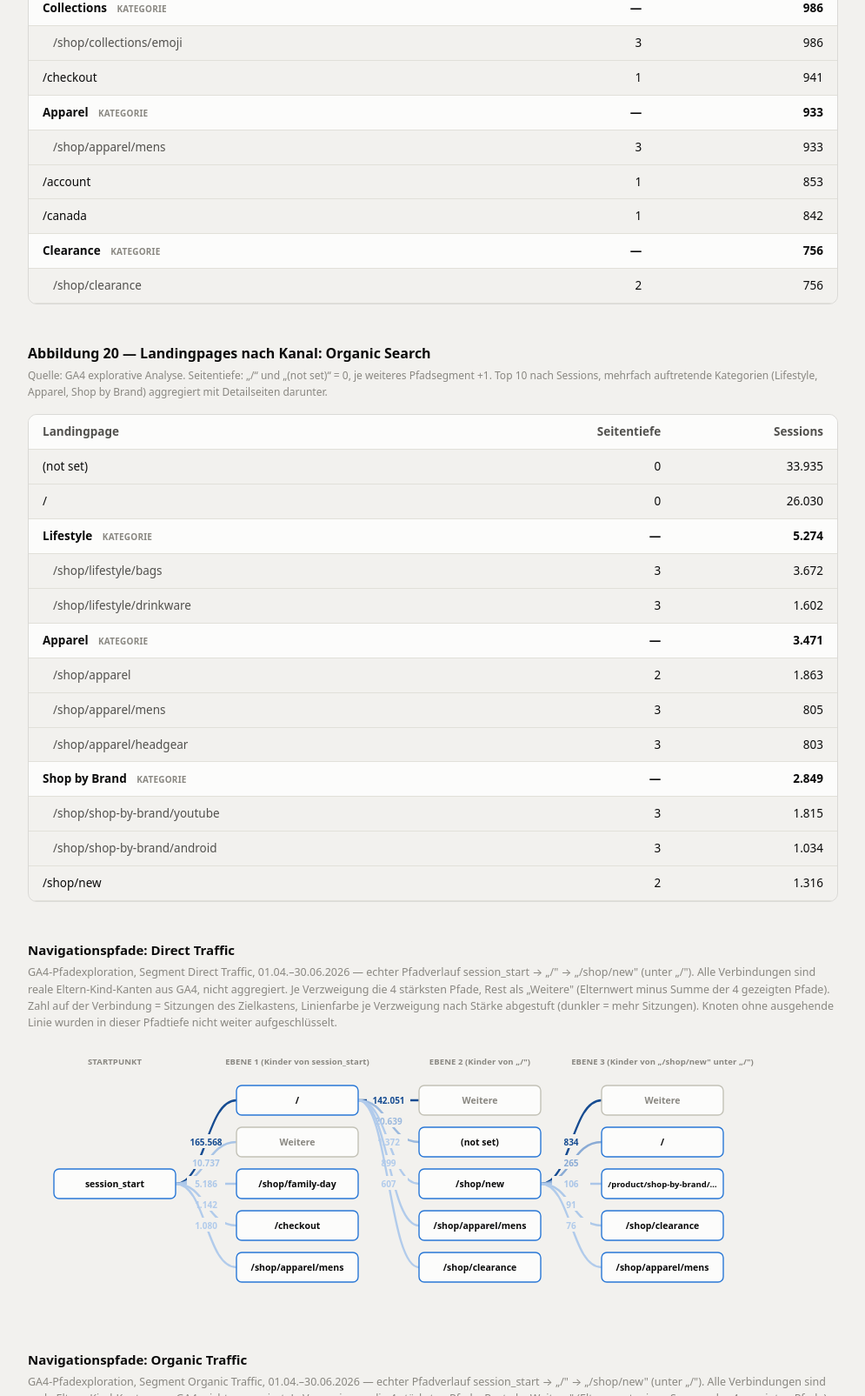
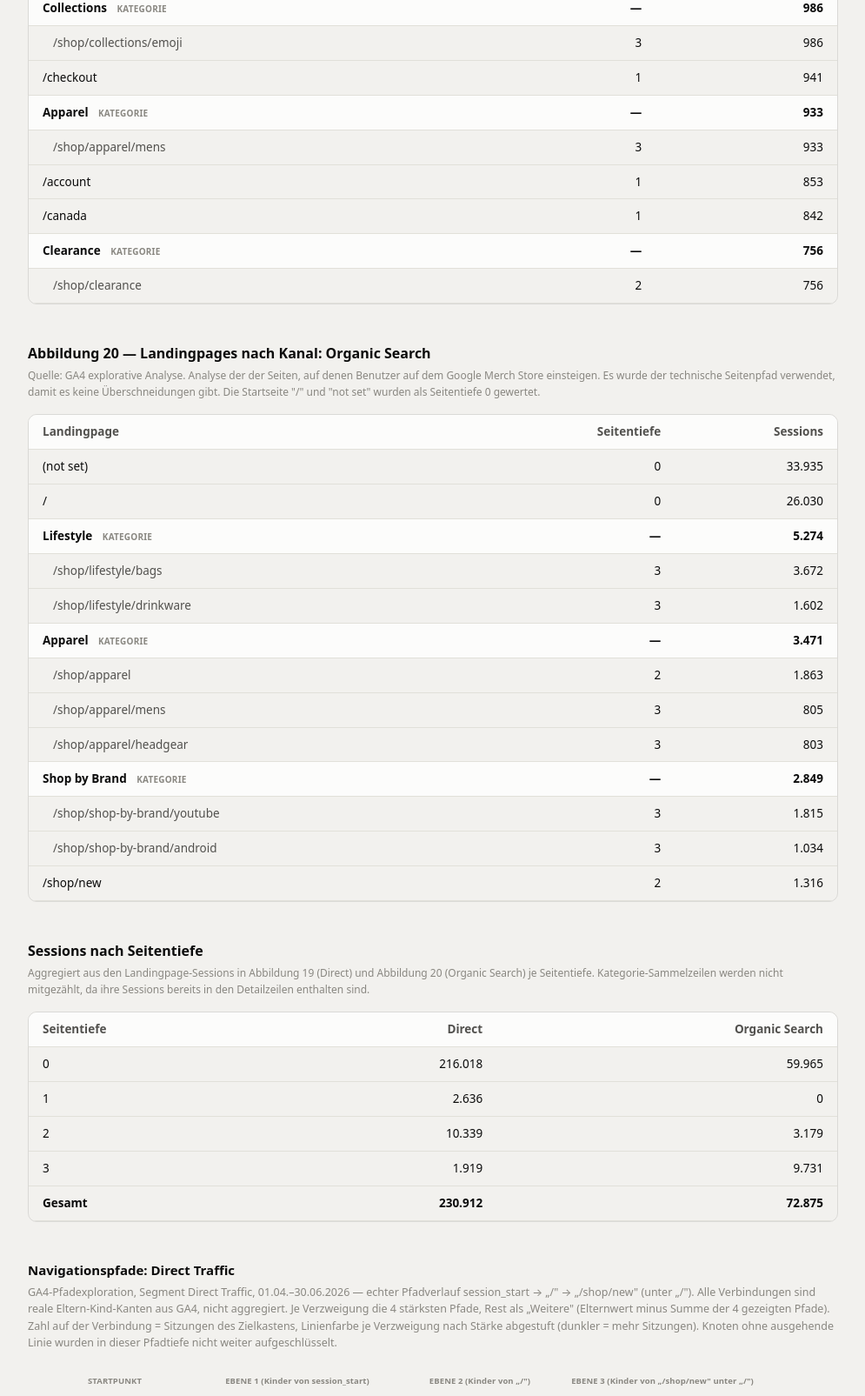
Before and after one commit to lisaQdata/GA4-Reporting, a plain HTML site: page index.html in a window 1280 px wide. Shown: the part 4326-5931 px from the top of the page at 87% size, without its empty margins (142-1137 px from the left). Drawn offline with Linux system fonts and the light colour scheme.

Commit message:
Add Sessions nach Seitentiefe matrix (Direct vs Organic Search) below Abbildung 20 in both tabs

```diff
--- a/index.html
+++ b/index.html
@@ -643,7 +643,7 @@
 
       <div class="data-block">
         <h3>Abbildung 19 — Landingpages nach Kanal: Direct</h3>
-        <p class="data-source">Quelle: GA4 explorative Analyse. Seitentiefe: „/“ und „(not set)“ = 0, je weiteres Pfadsegment +1. Top&nbsp;10 nach Sessions, /shop-Unterseiten nach Kategorie gruppiert (analog Abbildung 20) — hier hat jede Kategorie nur eine Unterseite.</p>
+        <p class="data-source">Quelle: GA4 explorative Analyse. Analyse der der Seiten, auf denen Benutzer auf dem Google Merch Store einsteigen. Es wurde der technische Seitenpfad verwendet, damit es keine Überschneidungen gibt. Die Startseite "/" und "not set" wurden als Seitentiefe 0 gewertet.</p>
         <div class="table-wrap">
           <table class="data">
             <thead><tr><th>Landingpage</th><th>Seitentiefe</th><th>Sessions</th></tr></thead>
@@ -670,7 +670,7 @@
 
       <div class="data-block">
         <h3>Abbildung 20 — Landingpages nach Kanal: Organic Search</h3>
-        <p class="data-source">Quelle: GA4 explorative Analyse. Seitentiefe: „/“ und „(not set)“ = 0, je weiteres Pfadsegment +1. Top&nbsp;10 nach Sessions, mehrfach auftretende Kategorien (Lifestyle, Apparel, Shop by Brand) aggregiert mit Detailseiten darunter.</p>
+        <p class="data-source">Quelle: GA4 explorative Analyse. Analyse der der Seiten, auf denen Benutzer auf dem Google Merch Store einsteigen. Es wurde der technische Seitenpfad verwendet, damit es keine Überschneidungen gibt. Die Startseite "/" und "not set" wurden als Seitentiefe 0 gewertet.</p>
         <div class="table-wrap">
           <table class="data">
             <thead><tr><th>Landingpage</th><th>Seitentiefe</th><th>Sessions</th></tr></thead>
@@ -689,6 +689,25 @@
               <tr class="detail-row"><td style="text-align:left">/shop/shop-by-brand/android</td><td>3</td><td>1.034</td></tr>
               <tr><td style="text-align:left">/shop/new</td><td>2</td><td>1.316</td></tr>
             </tbody>
+          </table>
+        </div>
+      </div>
+
+      <div class="data-block">
+        <h3>Sessions nach Seitentiefe</h3>
+        <p class="data-source">Aggregiert aus den Landingpage-Sessions in Abbildung 19 (Direct) und Abbildung 20 (Organic Search) je Seitentiefe. Kategorie-Sammelzeilen werden nicht mitgezählt, da ihre Sessions bereits in den Detailzeilen enthalten sind.</p>
+        <div class="table-wrap">
+          <table class="data">
+            <thead><tr><th>Seitentiefe</th><th>Direct</th><th>Organic Search</th></tr></thead>
+            <tbody>
+              <tr><td style="text-align:left">0</td><td>216.018</td><td>59.965</td></tr>
+              <tr><td style="text-align:left">1</td><td>2.636</td><td>0</td></tr>
+              <tr><td style="text-align:left">2</td><td>10.339</td><td>3.179</td></tr>
+              <tr><td style="text-align:left">3</td><td>1.919</td><td>9.731</td></tr>
+            </tbody>
+            <tfoot>
+              <tr style="font-weight:600"><td style="text-align:left">Gesamt</td><td>230.912</td><td>72.875</td></tr>
+            </tfoot>
           </table>
         </div>
       </div>
@@ -1121,6 +1140,25 @@
       </div>
     </div>
 
+    <div class="data-block">
+      <h3>Sessions nach Seitentiefe</h3>
+      <p class="data-source">Aggregiert aus den Landingpage-Sessions in Abbildung 19 (Direct) und Abbildung 20 (Organic Search) je Seitentiefe. Kategorie-Sammelzeilen werden nicht mitgezählt, da ihre Sessions bereits in den Detailzeilen enthalten sind.</p>
+      <div class="table-wrap">
+        <table class="data">
+          <thead><tr><th>Seitentiefe</th><th>Direct</th><th>Organic Search</th></tr></thead>
+          <tbody>
+            <tr><td style="text-align:left">0</td><td>216.018</td><td>59.965</td></tr>
+            <tr><td style="text-align:left">1</td><td>2.636</td><td>0</td></tr>
+            <tr><td style="text-align:left">2</td><td>10.339</td><td>3.179</td></tr>
+            <tr><td style="text-align:left">3</td><td>1.919</td><td>9.731</td></tr>
+          </tbody>
+          <tfoot>
+            <tr style="font-weight:600"><td style="text-align:left">Gesamt</td><td>230.912</td><td>72.875</td></tr>
+          </tfoot>
+        </table>
+      </div>
+    </div>
+
   </section>
 
   <footer class="page-footer">
```
